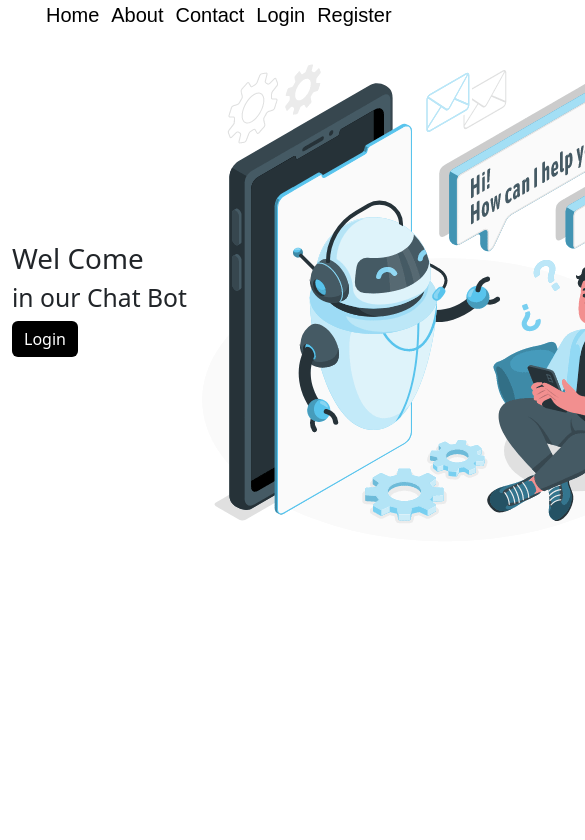
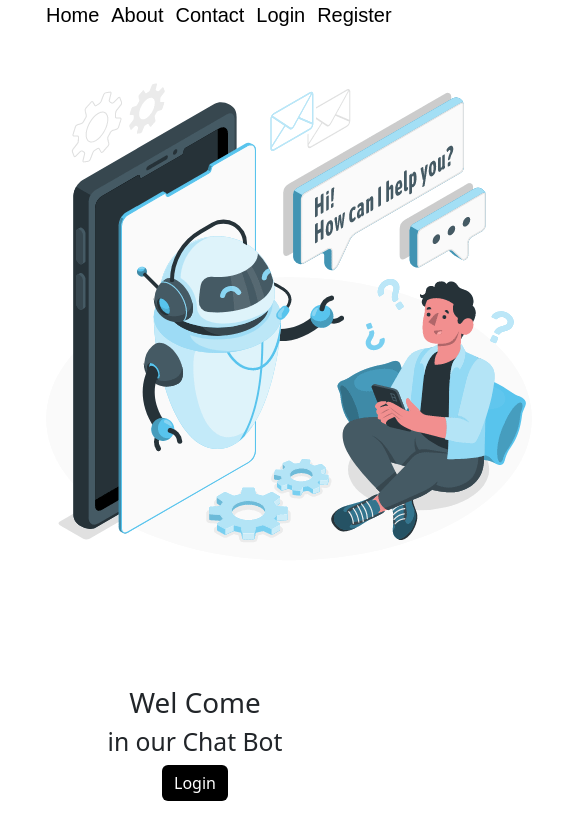
Before and after one commit to mansarawa/my-ai, a React (Vite) app in the folder client/: page / in a window 390 px wide. Shown: the top 840 px of the page, 585 px wide, since content can reach past the window. Built offline with nearby package versions, Linux system fonts and the light colour scheme.

Commit message:
done for 18 june

```diff
--- a/client/src/component css/details.module.css
+++ b/client/src/component css/details.module.css
@@ -14,7 +14,12 @@
     /* margin-right: 10vw; */
     width: 70vw;
     display: flex;
+    padding-top: 20%;
     flex-direction: column;
+}
+.ques{
+  display: flex;
+  margin-top: 20%;
 }
 .question{
     /* background-color: black; */
@@ -25,7 +30,7 @@
     background-color: white;
     color: black;
     margin-left: 50vw;
-    right: 0px;
+
     margin-bottom: 2%;
     padding: 2%;
 }
@@ -53,7 +58,7 @@
   .menu{
    width: 100%;
     margin: 2%;
-
+    height: 100%;
   }
   .btn{
     border: none;
@@ -81,6 +86,9 @@
     margin-left:25%;
     width:60%;
   }
+  @media screen and (max-width:1024px) {
+
+  }
   @media screen and (max-width:450px) {
     .hamburger{
         display: block;
@@ -101,8 +109,8 @@
             display: none;
     }
    .dclick{
-    display: none;
-   }
+    padding-top: 10%;
+  }
     .click{
         width: 100vw;
 
@@ -110,10 +118,18 @@
       }
 
       .question{
-        width: 90%;
+        margin-top:5%;
+        width: 100%;
 
+        text-align: end;
+        /* align-items: flex-end; */
+        /* margin-left: 30%;
+        text-align: end; */
+        border: none;
       }
       .answer{
+        margin-right: 10%;
+        border: none;
         width: 90%;
 
       }
--- /dev/null
+++ b/client/src/component css/get.module.css
@@ -0,0 +1,24 @@
+.acontainer{
+    display:flex;
+    align-items:center;justify-content:center;
+    flex-direction:row-reverse;
+    padding-top:5%
+}
+.items{
+    text-align: center;
+    width: 50%;
+}
+@media screen and (max-width:1024px) {
+    .acontainer{
+        flex-direction: column;
+        text-align: center;
+        height: 100%;
+    }
+    .items
+    {
+        margin-top: 5%;
+        margin-bottom: 25%;
+        height: 50%;
+        width: 80%;
+    }
+}
--- a/client/src/component css/question.module.css
+++ b/client/src/component css/question.module.css
@@ -25,7 +25,7 @@
 }
 
 .qcontainer {
-  width: 80vw;
+  width: 78vw;
 
   display: flex;
   border: none;
@@ -166,14 +166,23 @@
   margin-left:25%;
   width:60%;
 }
+
+@media screen and (max-width:1024px)
+{
+
+}
 @media screen and (max-width:450px) {
   .hamburger{
       display: block;
       width: 100%;
       margin-top: 30%;
   }
+  .form{
+    margin-top: 0%;
+  }
   .hdiv{
-    width: 100%;
+    width: 90%;
+    margin-left: 0%;
   }
   .cqcontainer{
 
@@ -197,6 +206,7 @@
     }
     .qcontainer{
       border: none;
+      overflow-x: hidden;
       width: 80vw;
       height: 100%;
     }
@@ -208,4 +218,8 @@
       width: 90%;
 
     }
+    .form{
+      bottom: auto;
+      margin-top: 87vh;
+    }
 }
--- a/client/src/components/Details.jsx
+++ b/client/src/components/Details.jsx
@@ -34,7 +34,7 @@ function Details() {
             {info.map((item, key) => (
               <div key={key} className={Det.menu}>
                 <button onClick={() => handleBtn(item)} className={Det.btn}>
-                  {item.Detstion}
+                  {item.question}
                 </button>
               </div>
             ))}
@@ -42,9 +42,10 @@ function Details() {
 
       </div>
       </div>
-      <div className={click ? Det.dclick :Det.details}>
+      <div className={click ? Det.details:Det.dclick}>
+        <div className={Det.ques}>
         <span className={Det.question}>{data.question}</span>
-        <span style={{ color: "white" }}> My Ai:-</span><br />
+        <span style={{ color: "white" }}> My Ai:-</span><br /></div>
         <span className={Det.answer} dangerouslySetInnerHTML={{ __html: cleanHtml }}></span>
       </div>
     </div>
--- a/client/src/components/GetStarte.jsx
+++ b/client/src/components/GetStarte.jsx
@@ -1,14 +1,15 @@
 import React from 'react'
 import { Link } from 'react-router-dom'
 import frontgif from '../assets/frontgif.gif'
+import Get from '../component css/get.module.css'
 export default function GetStarte() {
   const user=JSON.parse(localStorage.getItem('user'))
   return (
-    <div className='container' style={{display:'flex',alignItems:'center',justifyContent:'center',flexDirection:'row-reverse',paddingTop:'5%'}}>
-      <div style={{width:'50%'}}>
+    <div className={Get.acontainer} >
+      <div  className={Get.items} style={{textAlign:'start'}}>
         <img src={frontgif} alt="" srcset=""  height='500px'/>
       </div>
-      <div style={{width:'50%'}}>
+      <div  className={Get.items}>
         <h1>Wel Come </h1><h2>in our Chat Bot</h2>
         {!user?<Link to='/login' className="btn btn-primary" style={{textAlign:'center',backgroundColor:'black',border:'none'}}>Login</Link>:<Link to='/dashboard' className="btn btn-primary" style={{textAlign:'center',backgroundColor:'black',border:'none'}}>Go To Dashboard</Link>}
         </div>
--- a/client/src/components/QuestionForm.jsx
+++ b/client/src/components/QuestionForm.jsx
@@ -104,7 +104,8 @@ const QuestionForm = () => {
   };
 
   let cleanHtml = '';
-  if (answer) {
+  const checkanswer=typeof answer ==='string'
+  if (checkanswer) {
     const html = marked(answer);
     cleanHtml = DOMPurify.sanitize(html);
   }
```
